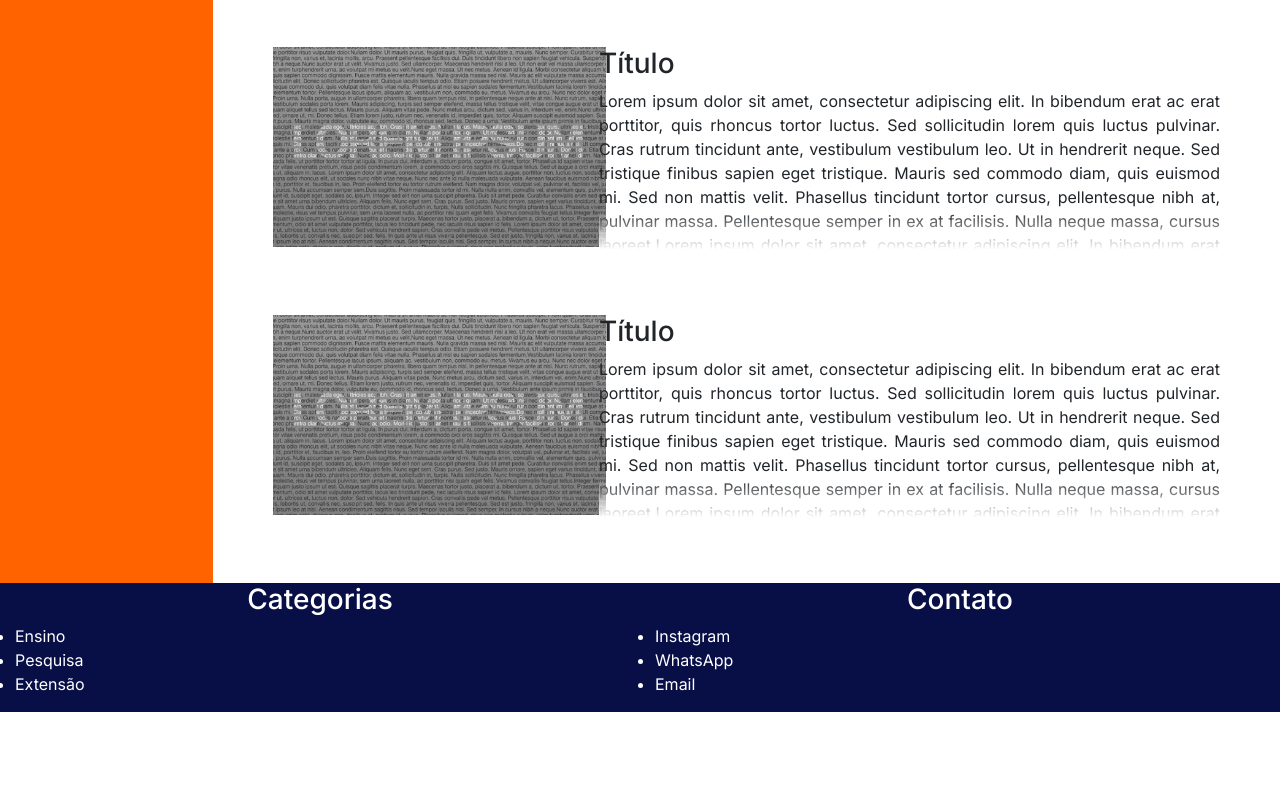
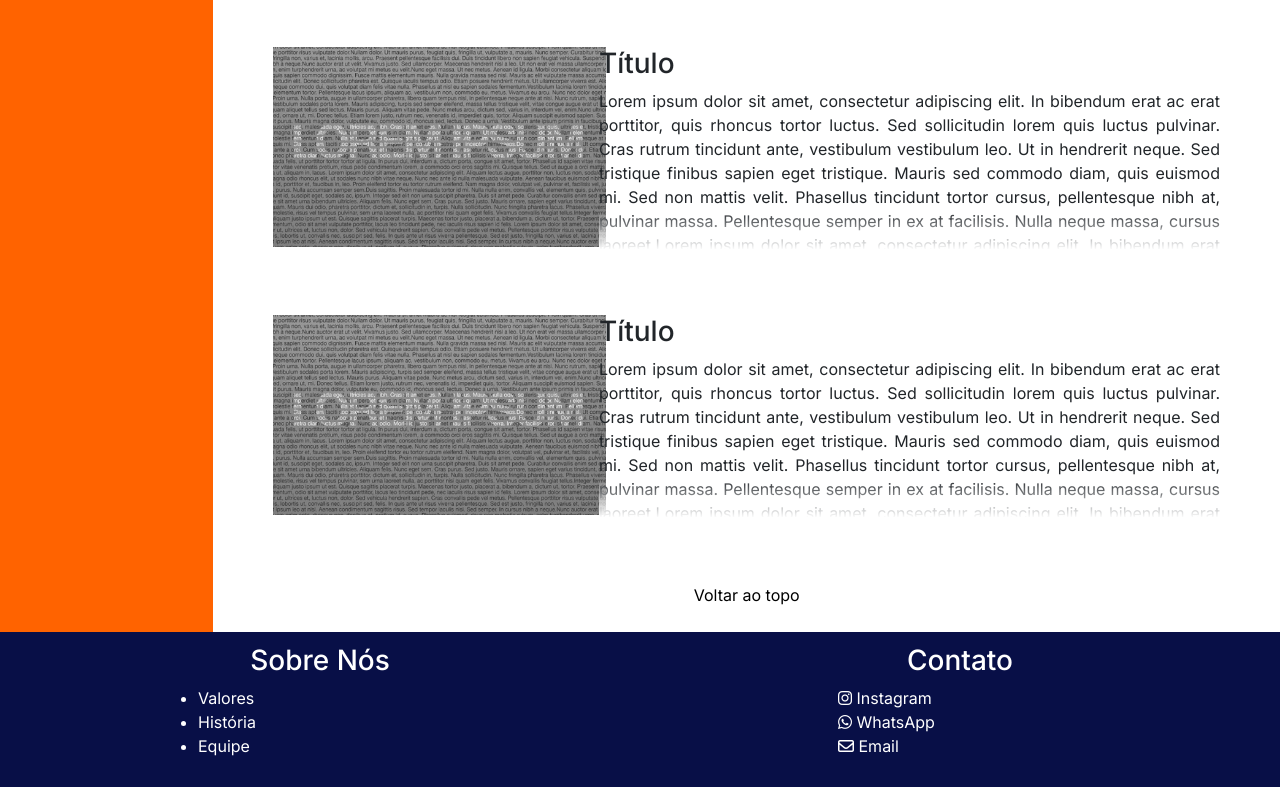
Before and after one commit to JoaoAugusto2020/noticias-do-peti, a plain HTML site: page index.html in a window 1280 px wide. Shown: the part 1905-2692 px from the top of the page. Before the commit the page ends 2617 px from the top, so only its background shows below. Drawn offline with nearby package versions, Linux system fonts and the light colour scheme.

Commit message:
rodape-e-favicon

```diff
--- a/estilos/base.css
+++ b/estilos/base.css
@@ -56,3 +56,8 @@ body{
 hr {
     margin: 50px -10px;
 }
+
+/* Listas */
+.listMenuNone {
+    list-style-type: none;
+}
--- a/estilos/index.css
+++ b/estilos/index.css
@@ -180,3 +180,18 @@
 .imgCapaPequena{
     height: 200px;
 }
+
+
+/* Rodapé */
+.sobreNos, .contato {
+    margin: 1% 0%;
+
+}
+.sobreNos>ul, .contato>ul>li {
+    margin: 0px 100px;
+    width: 100px;
+    margin-left: 30%;
+}
+.voltarAoTopo {
+    margin: 50px 0px 25px 0px;
+}
--- a/index.html
+++ b/index.html
@@ -4,6 +4,7 @@
     <meta charset="UTF-8">
     <meta name="viewport" content="width=device-width, initial-scale=1, shrink-to-fit=no">
     <title>Notícias do PETi</title>
+    <link rel="icon" type="image/x-icon" href="./imagens/logos/Favicon.png">
 
     <!-- BOOTSTRAP -->
     <link rel="stylesheet" href="https://cdn.jsdelivr.net/npm/bootstrap@4.6.2/dist/css/bootstrap.min.css" integrity="sha384-xOolHFLEh07PJGoPkLv1IbcEPTNtaed2xpHsD9ESMhqIYd0nLMwNLD69Npy4HI+N" crossorigin="anonymous">
@@ -26,7 +27,7 @@
 
                 <!-- Logo -->
                 <div class="col-3 centralizarDiv">
-                    <p><a href="./index.html"><img id="logo" src="./imagens/logos/Logo Transparente Branca 2.png" alt="Logo"></a></p>
+                    <p><a href="./index.html"><img id="logo" src="./imagens/logos/Logo Transparente Branca.png" alt="Logo"></a></p>
                 </div>
 
                 <!-- Pesquisar -->
@@ -218,33 +219,33 @@
 
                     </div>
 
-
+                    <a class="voltarAoTopo linkPretoAzul centralizarDiv" href="#top">Voltar ao topo</a>
                 </div>
             </div>
         </div>
 
-
         <footer>
             <div id="rodape" class="row">
-                <div class="col">
-                    <h3 class="centralizarDiv">Categorias</h3>
+                <div class="col-md sobreNos">
+                    <h3 class="centralizarDiv">Sobre Nós</h3>
 
                     <ul>
-                        <li>Ensino</li>
-                        <li>Pesquisa</li>
-                        <li>Extensão</li>
+                        <li class="listItem"><a class="linkBrancoAzul" href="#">Valores</a></li>
+                        <li class="listItem"><a class="linkBrancoAzul" href="#">História</a></li>
+                        <li class="listItem"><a class="linkBrancoAzul" href="#">Equipe</a></li>
                     </ul>
+                </div>
 
-                </div>
-                <div class="col">
+                <div class="col-md contato">
                     <h3 class="centralizarDiv">Contato</h3>
 
-                    <ul>
-                        <li>Instagram</li>
-                        <li>WhatsApp</li>
-                        <li>Email</li>
+                    <ul class="listMenuNone">
+                        <li class="listItem"><i class="fa-brands fa-instagram" style="color: #ffffff;"></i><a class="linkBrancoAzul" href="#"> Instagram</a></li>
+                        <li class="listItem"><i class="fa-brands fa-whatsapp" style="color: #ffffff;"></i><a class="linkBrancoAzul" href="#"> WhatsApp</a></li>
+                        <li class="listItem"><i class="fa-regular fa-envelope" style="color: #ffffff;"></i><a class="linkBrancoAzul" href="#"> Email</a></li>
                     </ul>
                 </div>
+
             </div>
         </footer>
     </div>
```
Also changed, not shown: imagens/logos/Favicon.png (added), imagens/logos/Logo Transparente Branca 2.png (deleted), imagens/logos/Logo Transparente Branca.png.
